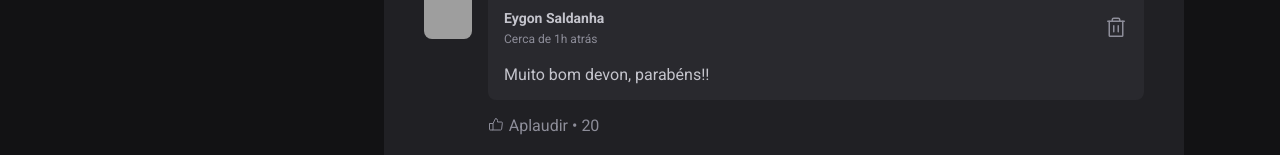
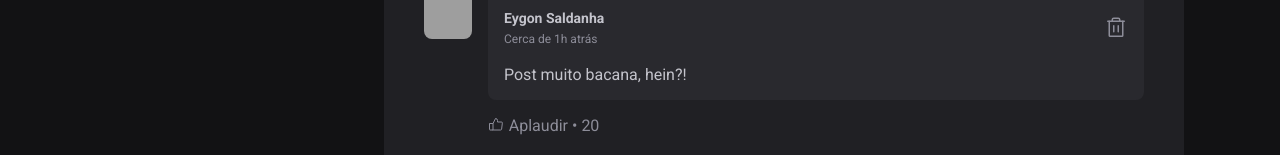
Before and after one commit to EygonSaldanha/01-fundamentos-reactJs, a React (Vite) app: page / in a window 1280 px wide. Shown: the part 560-715 px from the top of the page. Built offline with nearby package versions, Linux system fonts and the light colour scheme; grey boxes are pictures that could not be loaded.

Commit message:
programação declarativa (com erro)

```diff
--- a/src/components/Comment.jsx
+++ b/src/components/Comment.jsx
@@ -2,7 +2,7 @@
 import { Avatar } from "./Avatar";
 import styles from "./Comment.module.css";
 
-export function Comment() {
+export function Comment({ content }) {
   return (
     <div className={styles.comment}>
       <Avatar hasBorder={false} src="https://github.com/EygonSaldanha.png" />
@@ -21,7 +21,7 @@
               <Trash size={24} />
             </button>
           </header>
-          <p> Muito bom devon, parabéns!!</p>
+          <p> {content}</p>
         </div>
         <footer>
           <button>
--- a/src/components/Post.jsx
+++ b/src/components/Post.jsx
@@ -1,19 +1,37 @@
-import {format, formatDistanceToNow} from 'date-fns'
+import { format, formatDistanceToNow } from "date-fns";
+import ptBR from "date-fns/locale/pt-BR";
+import { useState } from "react";
 import { Avatar } from "./Avatar";
 import { Comment } from "./Comment";
 import styles from "./Post.module.css";
-import ptBR from 'date-fns/locale/pt-BR'
 
-export function Post({author, publishedAt, content}) {
-  const publishedDateFormatted = format(publishedAt, "d 'de' LLLL 'às' HH:mm'h'", {
-    locale: ptBR
-  })
+export function Post({ author, publishedAt, content }) {
+  const [comments, setComments] = useState(["Post muito bacana, hein?!"]);
+
+  const [newCommentText, setNewCommentText] = useState("");
+
+  const publishedDateFormatted = format(
+    publishedAt,
+    "d 'de' LLLL 'às' HH:mm'h'",
+    {
+      locale: ptBR,
+    }
+  );
 
   const publishedDateRelativeToNow = formatDistanceToNow(publishedAt, {
     locale: ptBR,
-    addSuffix: true
-  })
+    addSuffix: true,
+  });
 
+  function handleCreateNewComment() {
+    event.preventDefault();
+
+    setComments(...comments, newCommentText);
+    setNewCommentText("");
+  }
+  function handleNewCommentChange() {
+    setNewCommentText(event.target.value);
+  }
   return (
     <article className={styles.post}>
       <header>
@@ -26,29 +44,44 @@
         </div>
 
         <time title={publishedDateFormatted} dateTime="2023-02-03 18:05:00">
-        {publishedDateRelativeToNow}
+          {publishedDateRelativeToNow}
         </time>
       </header>
 
       <div className={styles.content}>
-        {content.map(line => {
-          if (line.type == 'paragraph'){
-            return <p>{line.content}</p>
-          } else if (line.type == 'link'){
-            return <p> <a href="##">{line.content}</a> </p>
+        {content.map((line) => {
+          if (line.type == "paragraph") {
+            return <p>{line.content}</p>;
+          } else if (line.type == "link") {
+            return (
+              <p>
+                {" "}
+                <a href="##">{line.content}</a>{" "}
+              </p>
+            );
           }
         })}
       </div>
 
-      <form className={styles.commentForm}>
+      <form onSubmit={handleCreateNewComment} className={styles.commentForm}>
         <strong>Deixe seu feedback</strong>
-        <textarea placeholder="Deixe seu comentario" />
+
+        <textarea
+          name="comment"
+          value={newCommentText}
+          placeholder="Deixe seu comentario"
+          onChange={handleNewCommentChange}
+        />
+
         <footer>
           <button type="submit">Publicar</button>
         </footer>
       </form>
+
       <div className={styles.commentList}>
-        <Comment />
+        {comments.map((comment) => {
+          return <Comment content={comment} />;
+        })}
       </div>
     </article>
   );
```
